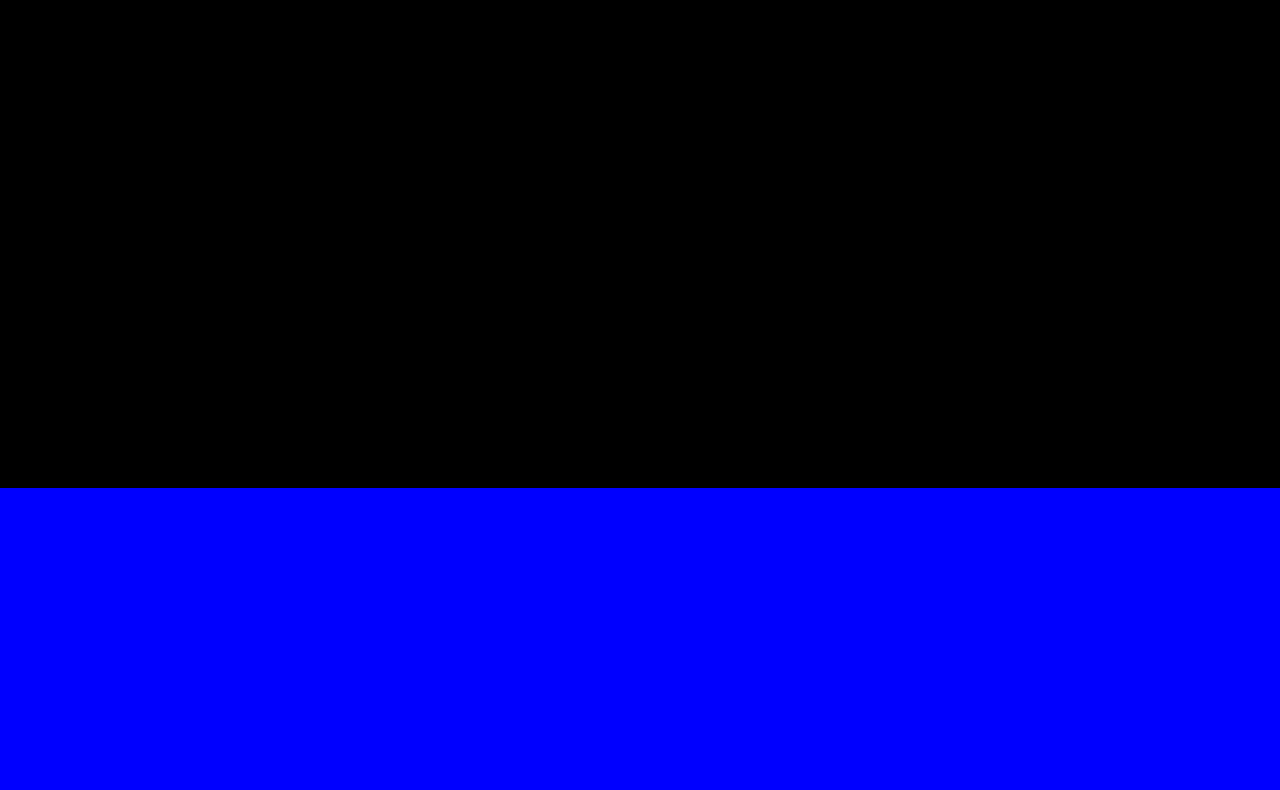
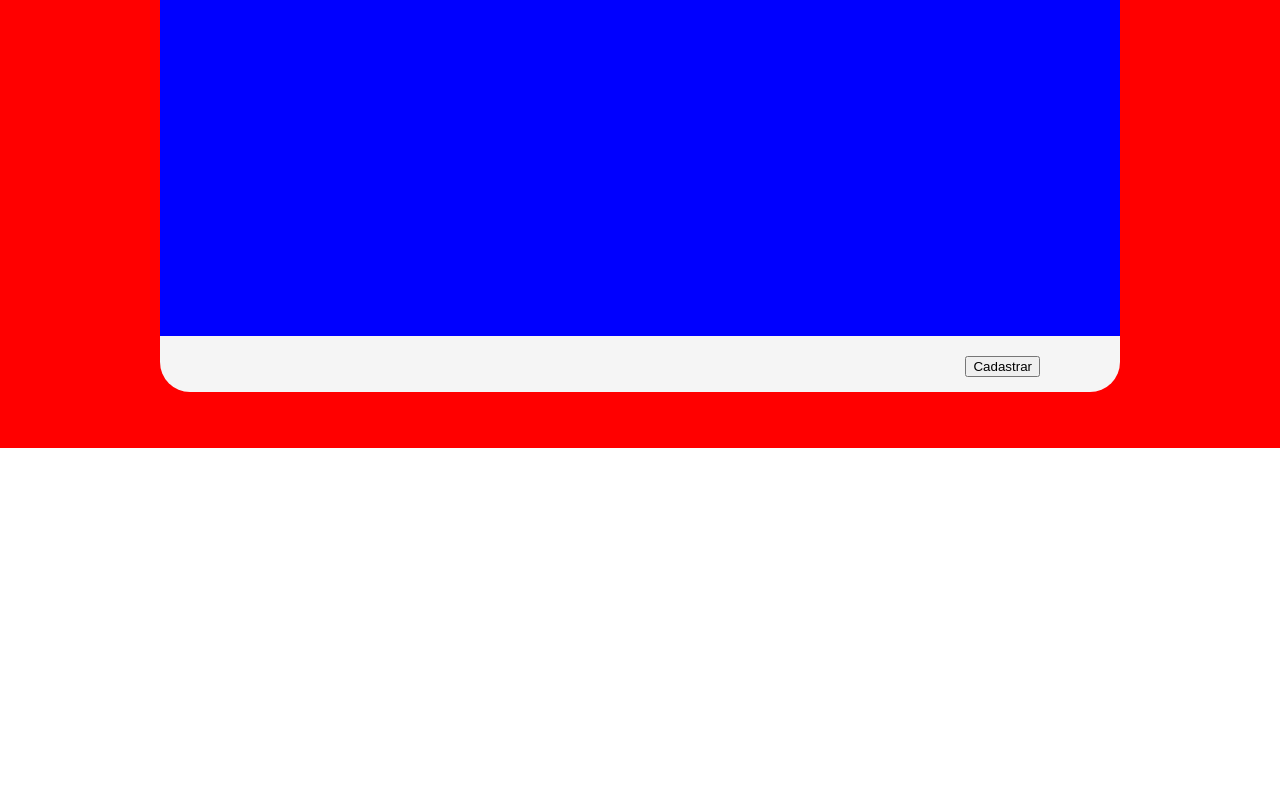
Before and after one commit to Don616/sitetarot, a plain HTML site: page Site/cadastro.html in a window 1280 px wide. Shown: the part 212-1002 px from the top of the page. After the commit the page ends 800 px from the top, so only its background shows below. Drawn offline with Linux system fonts and the light colour scheme.

Commit message:
fazendo alguma coisas

```diff
--- a/Site/cadastro.html
+++ b/Site/cadastro.html
@@ -13,7 +13,8 @@
     <meta name="copyright" content="Don616 © 2021" />
     <link rel="shortcut icon" href="./imagens/favicon.ico" type="image/x-icon">
     <link rel="stylesheet" href="css/style.css">
-    <title>Página Inicial</title>
+    <link rel="stylesheet" href="css/cadastro.css">
+    <title>Página de Cadastro</title>
 </head>
 <body>
     <header>
@@ -33,26 +34,17 @@
     </header>
     <main>
         <div class="box1">
-            <div class="container">
-
-            </div>
+                <div class="tela">
+                    <div class="titulo"><h1>Cadastre-se</h1></div>
+                    <div class="conteudo">
+                        <div id="conteudo1"></div>
+                        <div id="conteudo2"></div>
+                    </div>
+                    <div id="conteudo_botao">
+                    <button>Cadastrar</button>
+                    </div>
+                </div>
         </div>
-        <div class="box2">
-            <div class="container">
-
-            </div>
-        </div>
-        <div class="box3">
-            <div class="container">
-
-            </div>
-        </div>
-        </main>
-        <footer>
-            <div class="container">
-
-            </div>
-        </footer>
         <script src="script/header.js"></script>
 </body>
 </html>
--- /dev/null
+++ b/Site/css/cadastro.css
@@ -0,0 +1,53 @@
+.box1{
+    height: 560px;
+    width: 100%;
+    background-color: red;
+    display: flex;
+    align-items: center;
+    justify-content: center;
+}
+.tela{
+    height: 80%;
+    width: 75%;
+    background-color: whitesmoke;
+    display: flex;
+    align-items: center;
+    justify-content: flex-start;
+    flex-direction: column;
+    border-radius: 30px;
+}
+.titulo{
+    height: 10%;
+    display: flex;
+    align-items: center;
+}
+.conteudo{
+
+    height: 90%;
+    width: 100%;
+    background-color: blue;
+    display: flex;
+    margin-bottom: 20px;
+
+
+}
+#conteudo1, #conteudo2{
+    width: 100%;
+    height: 100%;
+    display: flex;
+    flex-direction: column;
+    padding: 20px;
+
+}
+#conteudo_botao{
+    width: 100%;
+
+    display: flex;
+    align-items: center;
+    justify-content: flex-end;
+
+}
+button{
+    margin-bottom: 15px;
+    margin-right: 80px;
+}
--- a/Site/css/quemsomos.css
+++ b/Site/css/quemsomos.css
@@ -14,6 +14,7 @@
     background-size: cover;
     background-repeat: no-repeat;
     border-radius: 40px 40px 0px 0px;
+    margin-left: 5px;
 
 }
 .conteudo{
@@ -21,8 +22,10 @@
     width: 950px;
     background-color: rgb(163, 160, 160);
     display: flex;
-    flex-direction: column;
+    justify-content: space-between;
+    flex-direction: row;
     border-radius: 40px 40px 0px 0px;
+    margin-right: 5px;
 }
 
 
@@ -60,13 +63,13 @@
     height: 45px;
     display: flex;
     align-items: center;
+    justify-content: center;
     border-radius: 50px;
     background-color: #92929279;
     box-shadow: 3px 3px 3px black;
 
 
 }
-
 
 .redes {
     width: 100%;
@@ -85,7 +88,48 @@
 
 }
 .infos {
-    width: 100%;
+    width: 90%;
     height: 300px;
+    display: flex;
+    align-items: center;
+    justify-content: flex-start;
+    margin-left: 20px;
+    margin-bottom: 5px;
+    border-radius: 50px;
+    background-color: #92929279;
+    box-shadow: 3px 3px 3px black;
+    flex-direction: column;
+}
+
+.infos h1{
+    display: flex;
+    align-items: center;
+    justify-content: center;
+    color: rgb(246, 246, 252);
+    font-weight: bolder;
+    text-shadow: 3px 3px 3px black;
+    text-align: center;
+    font-size: 30px;
+}
+#conteudo1{
+    height: 100%;
+    width: 48%;
+    display: flex;
+    flex-direction: column;
+    border-radius: 40px 0px 0px 0px;
 
 }
+#conteudo_div{
+    height: 570px;
+    width: 0.5%;
+    border: 15px double black;
+
+}
+#conteudo2{
+    height: 100%;
+    width: 48%;
+    display: flex;
+    flex-direction: column;
+    border-radius: 0px 40px 0px 0px;
+
+}
```
Also changed, not shown: Site/quemsomos.html (+10 -2 lines), banco de dados/modelagem.PNG, 3 other files.
